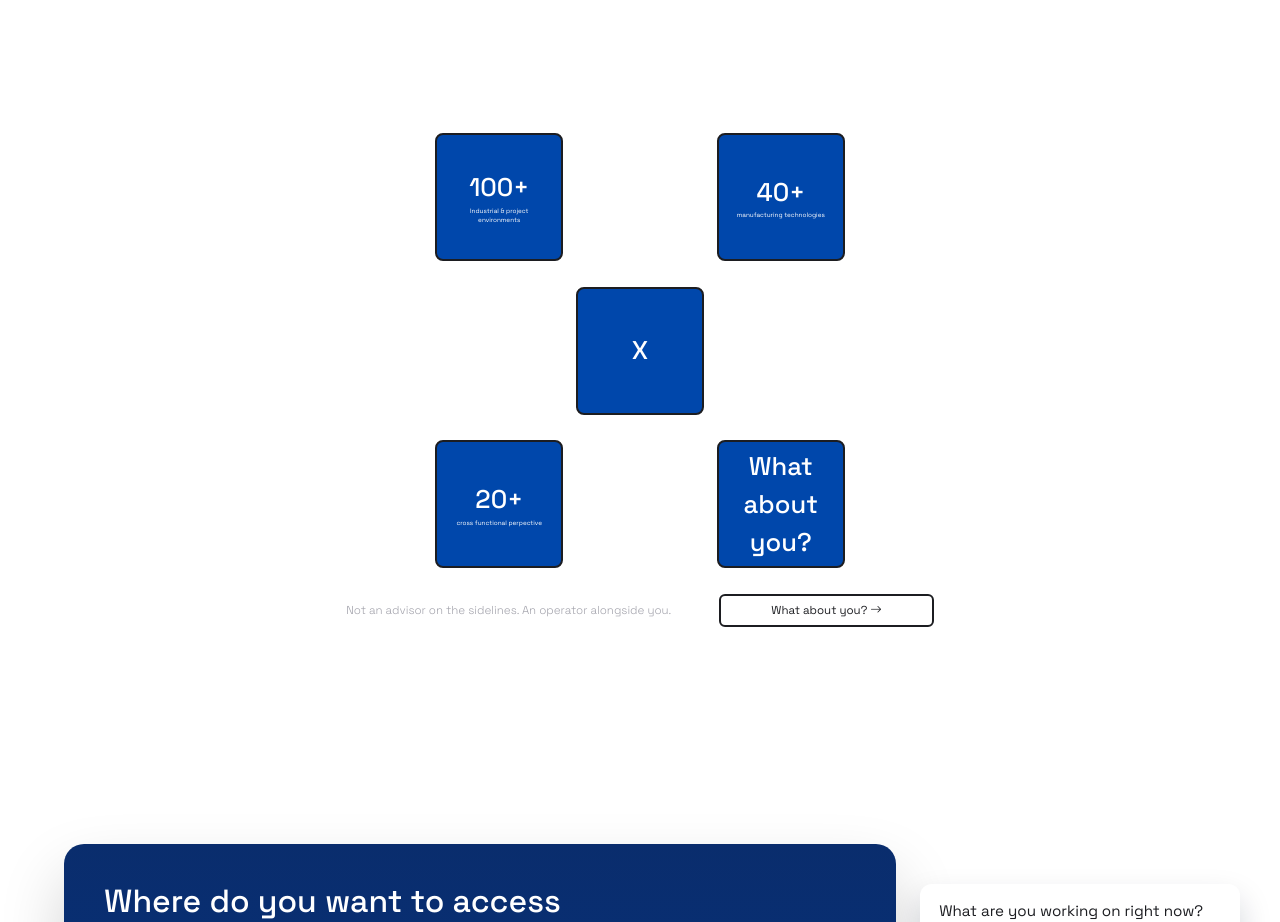
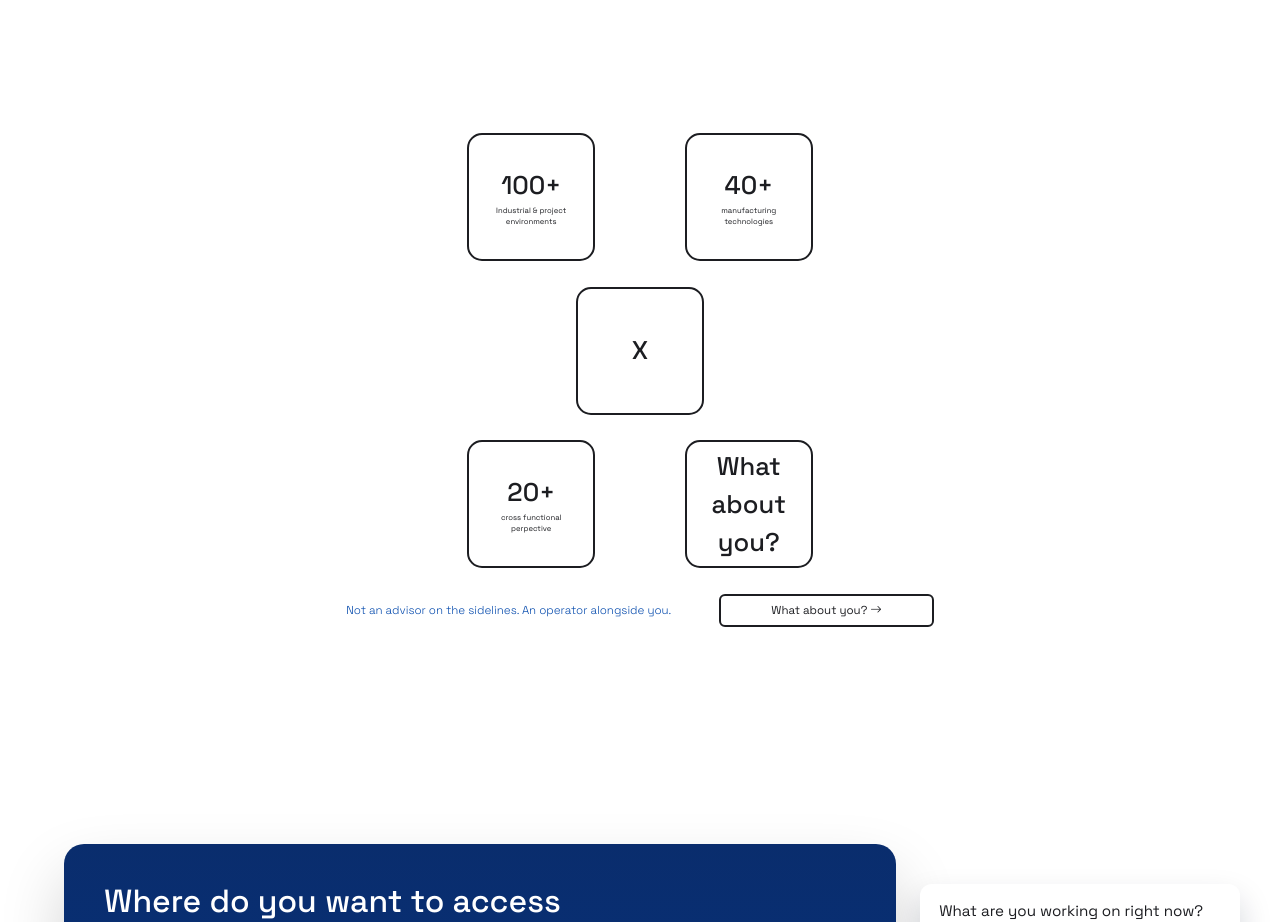
Before and after one commit to lars-vc/bridge-x-website, an Angular app: page /what in a window 1280 px wide. Shown: the part 2420-3342 px from the top of the page. Built offline with nearby package versions, Linux system fonts and the light colour scheme.

Commit message:
inverted flip square colors

```diff
--- a/src/app/pages/what/what.html
+++ b/src/app/pages/what/what.html
@@ -99,7 +99,7 @@
                     </span>
                 </div>
 
-                <div style="width: 10vw"></div>
+                <div style="width: 5vw"></div>
 
                 <div class="flippable-square">
                     <span class="square-flipper">
@@ -148,7 +148,7 @@
                     </span>
                 </div>
 
-                <div style="width: 10vw"></div>
+                <div style="width: 5vw"></div>
 
                 <div class="flippable-square">
                     <span class="square-flipper">
@@ -166,7 +166,8 @@
             </div>
 
             <div class="d-flex align-items-center silver-container gap-5">
-                <div class="silver-text">Not an advisor on the sidelines. An operator alongside you.</div>
+                <div class="silver-text" style="color: var(--blue)">Not an advisor on the sidelines. An operator
+                    alongside you.</div>
                 <a class="btn btn-primary what-button" routerLink="/what" fragment="cta">What about you? <i
                         class="bi bi-arrow-right"></i></a>
             </div>
--- a/src/app/pages/what/what.scss
+++ b/src/app/pages/what/what.scss
@@ -123,9 +123,11 @@ h1 {
     inset: 0;
     padding: 0.75rem;
     border: 2px solid var(--grafite);
-    border-radius: 8px;
-    background-color: var(--blue);
-    color: white;
+    border-radius: 15px;
+
+    background-color: white;
+    // background: linear-gradient(180deg, #0a2d6d 0%, #003488 100%);
+    color: var(--grafite);
     backface-visibility: hidden;
     -webkit-backface-visibility: hidden;
     text-align: center;
@@ -133,23 +135,24 @@ h1 {
 
 .square-back {
     transform: rotateY(180deg);
-    background-color: white;
+    // background-color: white;
+    background-color: var(--blue-pressed);
 }
 
 .square-text-lg {
-    color: white;
+    // color: white;
     font-size: 2vw;
     font-weight: 500;
 }
 
 .square-text-sm {
-    color: white;
-    font-size: 0.5vw;
+    // color: white;
+    font-size: 0.6vw;
 }
 
 .square-text-back {
-    color: var(--grafite);
-    font-size: 0.5vw;
+    color: white;
+    font-size: 0.6vw;
 }
 
 .square-container {
```
